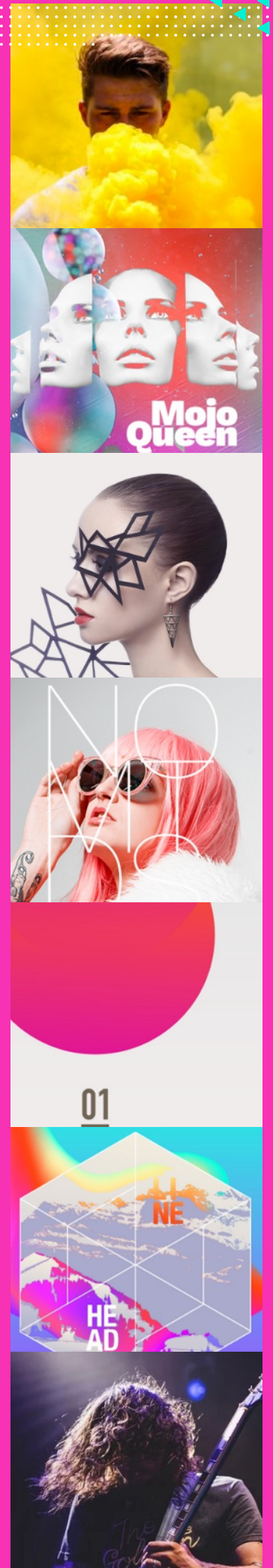
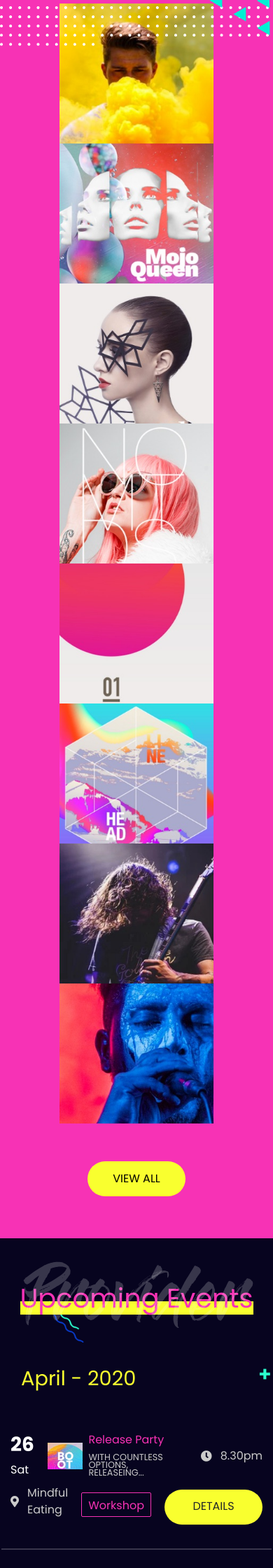
Before and after one commit to pinplengpai/mindful, a PHP site: page / in a window 390 px wide; the page is wider, and only the part inside the window is pictured. Shown: the part 720-2960 px from the top of that part at 70% size. Run offline with PHP 8.4, Linux system fonts and the light colour scheme.

Commit message:
responsive design index v.1 done

```diff
--- a/css/style.css
+++ b/css/style.css
@@ -96,12 +96,23 @@
   #section5 .button {
     background-color: #F732B5;
     color: #fff;
+    border-radius: 50px;
     padding: 0 24px;
     margin: 0px 3px 0px 28px; }
     #section5 .button p {
       padding-top: 14px;
       font-size: 1rem; }
 
+@media only screen and (max-width: 768px) {
+  #section5 .sub-info p {
+    font-size: 0.9rem; }
+  #section5 .button {
+    margin: 0px 3px 0px 3px; } }
+@media (max-width: 500px) {
+  #section5 .box {
+    padding-bottom: 0; }
+  #section5 .sub-box {
+    padding-bottom: 5%; } }
 body {
   font-family: "Poppins", sans-serif !important; }
 
@@ -122,7 +133,7 @@
   #section1 .bg-pink {
     background-image: url("../images/banner-sec.jpg");
     background-color: #CBCBCB;
-    width: 100%;
+    width: 99%;
     height: 480px;
     padding: 76px 15px; }
   #section1 .headline {
@@ -167,7 +178,7 @@
     background-image: url("../images/float-left-artist.png");
     background-repeat: no-repeat;
     position: absolute;
-    width: 100%;
+    width: 99%;
     height: 300px;
     z-index: 2;
     top: -105px; }
@@ -192,7 +203,7 @@
   #section2 .artist-box {
     height: 321px; }
     #section2 .artist-box .box-bg {
-      width: 100%;
+      width: 99%;
       height: 100%;
       background-size: cover;
       position: relative; }
@@ -242,7 +253,7 @@
   #section3 .subhead-text {
     display: flex;
     justify-content: space-between;
-    width: 100%; }
+    width: 99%; }
   #section3 .month-year {
     color: #F9FF2F;
     font-size: 1.8rem; }
@@ -262,10 +273,10 @@
   #section3 .date {
     flex: 5%;
     display: flex;
-    place-items: center;
     color: #fff;
     max-width: 20px;
-    flex-wrap: wrap; }
+    flex-wrap: wrap;
+    align-self: center; }
   #section3 .details {
     flex-basis: 35%;
     display: flex;
@@ -328,7 +339,7 @@
   #section3 .grey-line {
     border-top: 2px solid rgba(255, 255, 255, 0.2);
     margin: auto;
-    width: 100%;
+    width: 99%;
     opacity: 1;
     margin-top: 34px; }
   #section3 .viewall {
@@ -336,13 +347,57 @@
     margin-bottom: 7% !important;
     width: 180px !important; }
 
+@media (max-width: 780px) {
+  #section2 .artist-box {
+    height: 200px; } }
+@media (max-width: 500px) {
+  #section1 .headline .pink-line {
+    width: 357px; }
+
+  #section2 .artist-box .box-bg {
+    width: 61%;
+    height: 100%;
+    margin: auto; }
+  #section2 .button-yellow {
+    margin-left: 0; }
+
+  #section3 .party-info {
+    display: flex;
+    flex-wrap: wrap; }
+  #section3 .headline-text h1 {
+    font-size: 2.4rem; }
+  #section3 .headline-text .provider {
+    font-size: 5rem;
+    margin-top: -16.5%; }
+  #section3 .headline-text .yellow-line {
+    border-top: 19px solid #F9FF2F;
+    margin: auto;
+    width: 333px;
+    opacity: 1;
+    margin-top: -27px; }
+  #section3 .details .image-small {
+    width: 99px;
+    height: 38px;
+    align-self: center;
+    margin-right: 8px; }
+  #section3 .details .details-info {
+    align-self: center; }
+    #section3 .details .details-info .pink {
+      font-size: 1rem; }
+    #section3 .details .details-info .small-detail {
+      font-size: 0.8rem;
+      padding: 0;
+      line-height: 11px; }
+      #section3 .details .details-info .small-detail p {
+        margin-bottom: 0; } }
 #p2s1 {
   position: relative;
   background-image: url(../images/bg-event-title.jpg);
   width: 100%;
   overflow: hidden;
   height: 380px;
-  background-repeat: no-repeat; }
+  background-repeat: no-repeat;
+  background-position: center center; }
   #p2s1 .bg-yellow {
     background-color: #CBCBCB; }
   #p2s1 p {
--- a/index.php
+++ b/index.php
@@ -233,7 +233,7 @@
             </div>
             <div class="grey-line"></div>
         <!-- 4 -->
-        <div class="col-12 party-info">
+        <div class="col-12 party-info ">
                 <div class="date">
                     <b style="font-size:1.5rem">26</b> Sat
                 </div>
--- a/scss/components/_subscription-sec.scss
+++ b/scss/components/_subscription-sec.scss
@@ -36,6 +36,7 @@
     .button{
         background-color: #F732B5;
         color: #fff;
+        border-radius: 50px;
         padding: 0 24px;
         margin: 0px 3px 0px 28px;
         p{
@@ -45,35 +46,26 @@
     }
 }
 
+@media only screen and (max-width: 768px){
+    #section5{
+        .sub-info{
+            p{
+                font-size: 0.9rem;
+            }
+        }
+        .button{
+            margin: 0px 3px 0px 3px;
+        }
+    }
+}
 
-// @media (max-width: 780px) {
-//     #section5{
-//         .sub-info{
-//             h2{
-//                 font-size: 1.7rem;
-//             }
-//             p{
-//                 font-size: 0.9rem;
-//             }
-//         }
-//         .pink-line{
-//             border-top: 21px solid #F732B5;
-//             width: 154px;
-//             opacity: 1;
-//             margin-top: -25px;
-//         }
-//         .button{
-//             background-color: #F732B5;
-//             color: #fff;
-//             padding: 0 9px;
-//             margin: 0px 3px 0px 28px;
-//             p{
-//                 font-size: 0.8rem;
-//             }
-//         }
-//         #email.form-control{
-//             margin: 0 -22px;
-//         }
-
-//     }
-// }
+@media (max-width: 500px){
+    #section5{
+        .box{
+            padding-bottom: 0;
+        }
+        .sub-box{
+            padding-bottom: 5%;
+        }
+    }
+}
--- a/scss/layouts/_event.scss
+++ b/scss/layouts/_event.scss
@@ -5,6 +5,8 @@
     overflow: hidden;
     height: 380px;
     background-repeat: no-repeat;
+    background-position: center center;
+
     .bg-yellow{
         background-color: $grey;
     }
@@ -18,6 +20,7 @@
     background-position: 70% -7%;
     background-repeat: no-repeat;
     background-color:$black;
+
     .listing{
         font-family: "Gloss And Bloom", sans-serif !important;
         color: rgba(255, 255, 255, 0.2);
--- a/scss/layouts/_index.scss
+++ b/scss/layouts/_index.scss
@@ -21,7 +21,7 @@
     .bg-pink{
         background-image:url("../images/banner-sec.jpg");
         background-color: $grey;
-        width: 100%;
+        width: 99%;
         height: 480px;
         padding:76px 15px;
     }
@@ -79,7 +79,7 @@
         background-image:url("../images/float-left-artist.png");
         background-repeat: no-repeat;
         position: absolute;
-        width: 100%;
+        width: 99%;
         height: 300px;
         z-index: 2;
         top: -105px;
@@ -109,7 +109,7 @@
         height: 321px;
 
         .box-bg{
-            width: 100%;
+            width: 99%;
             height: 100%;
             background-size: cover;
             position: relative;
@@ -183,7 +183,7 @@
     .subhead-text{
         display: flex;
         justify-content: space-between;
-        width: 100%;
+        width: 99%;
 
     }
     .month-year{
@@ -209,10 +209,10 @@
     .date{
         flex: 5%;
         display: flex;
-        place-items: center;
         color:$white;
         max-width: 20px;
         flex-wrap: wrap;
+        align-self: center
     }
     .details{
         flex-basis: 35%;
@@ -296,7 +296,7 @@
     .grey-line{
         border-top: 2px solid rgba(255,255,255,0.2);
         margin: auto;
-        width: 100%;
+        width: 99%;
         opacity: 1;
         margin-top: 34px;
     }
@@ -307,80 +307,80 @@
    }
 }
 
-// @media (max-width: 780px) {
-//     #section2{
-//         .artist-box{
-//             height: 320px;
-//         }
-//     }
-//     #section3{
-//         .date{
-//             margin-top: 15px;
-//             color: #fff;
-//             max-width: 8%;
-//             text-align: center;
-//         }
-//         .image-small{
-//             width: 100px;
-//             height: 64px;
-//             background-size: cover;
-//             margin-right: 15px;
-//             margin-top: 16px;
-//         }
-//         .pink{
-//             font-size: 1rem;
-//             margin-top: 16%;
-//         }
-//         .small-detail{
-//             line-height: 1.2;
-//             margin-top: -9px;
-//             p{
-//                 font-size:0.5rem;
-//                 margin: 0;
-//             }
-//         }
-//         .time{
-//             font-size: 0.7rem;
-//             width: 9%;
-//         }
-//         .place{
-//             font-size: 0.7rem;
-//             width: 10%;
+@media (max-width: 780px) {
+    #section2{
+        .artist-box{
+            height: 200px;
+        }
+    }
+}
 
-//         }
-//         .tags{
-//             font-size: 0.7rem;
-//             border: 1px solid #F732B5;
-//             width: 72px;
-//             height: 32px;
-//             text-align: center;
-//             margin-top: 28px;
-//             border-radius: 2px;
-//             opacity: 1;
-//         }
-//         .details-button{
-//             padding-top: 27px;
-//             margin: 23px 0 0 0;
-//             padding: 12px;
-//         }
-//         .button-yellow{
-//             width: 122px;
-//         }
-//     }
-// }
+@media (max-width:500px) {
+    #section1{
+        .headline{
+            .pink-line{
+                width: 357px;
+            }
+        }
+    }
+    #section2{
+        .artist-box{
+            .box-bg{
+                width: 61%;
+                height: 100%;
+                margin: auto;
 
-// @media (max-width: 375px) {
-//     #section1{
-//         .headline{
-//             .pink-line{
-//                 width: 100%;
-//             }
-//         }
-//     }
-//     #section3 {
-//         .date, .image-small, .details-info, .details-button{
-//             width: 33.33%;
-//         }
-//     }
+            }
+        }
+        .button-yellow{
+            margin-left: 0;
+        }
+    }
 
-// }
+    #section3{
+        .party-info{
+            display: flex;
+            flex-wrap: wrap;
+        }
+        .headline-text{
+            h1{
+                font-size:2.4rem;
+            }
+            .provider{
+                font-size: 5rem;
+                margin-top: -16.5%;
+
+            }
+            .yellow-line{
+                border-top: 19px solid #F9FF2F;
+                margin: auto;
+                width: 333px;
+                opacity: 1;
+                margin-top: -27px;
+            }
+        }
+        .details{
+            .image-small{
+                width: 99px;
+                height: 38px;
+                align-self: center;
+                margin-right: 8px;
+            }
+            .details-info{
+                align-self: center;
+                .pink{
+                    font-size: 1rem;
+                }
+                .small-detail{
+                    font-size: 0.8rem;
+                    padding: 0;
+                    line-height: 11px;
+                    p{
+                        margin-bottom: 0;
+                    }
+                }
+            }
+        }
+
+    }
+}
```
Also changed, not shown: 1 other file.
